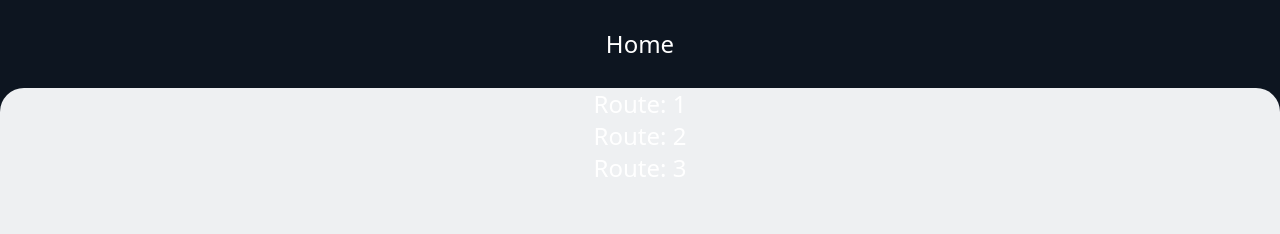
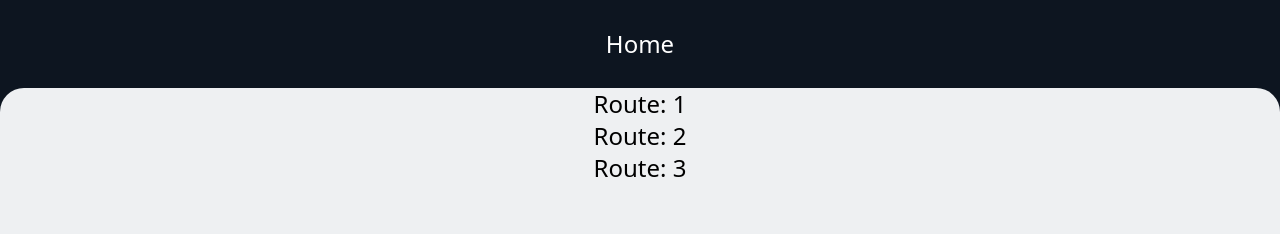
Before and after one commit to shawnmcmahon/find-me-fast, a React (Create React App) app: page / in a window 1280 px wide. Shown: the top 234 px of the page. Built offline with nearby package versions, Linux system fonts and the light colour scheme.

Commit message:
Create Route component and refactor to map Route component in the RouteList

```diff
--- /dev/null
+++ b/src/components/Route/Route.js
@@ -0,0 +1,10 @@
+import React from 'react';
+
+export const Route = ({routeId}) => {
+  return (
+    <li className="text-black">
+      Route: {routeId}
+    </li>
+  )
+
+};
--- a/src/components/RouteList/RouteList.js
+++ b/src/components/RouteList/RouteList.js
@@ -1,7 +1,7 @@
 import React, { useState } from 'react';
 import { useSelector, useDispatch } from 'react-redux';
 import { setRoutes, addRoute, selectRoutes } from '../../app/features/routes/routeSlice';
-
+import { Route } from '../Route/Route';
 
 export default function RouteList() {
   const routes = useSelector(selectRoutes);
@@ -9,7 +9,9 @@ export default function RouteList() {
 
   const mapRoutes = routes.map(route => {
     return (
-      <li key={route.routeId}>Route: {route.routeId}</li>
+      <Route
+        routeId={route.routeId}
+      />
     )
   });
 
```
Also changed, not shown: src/app/features/routes/Routes.js (+0 -14 lines).
